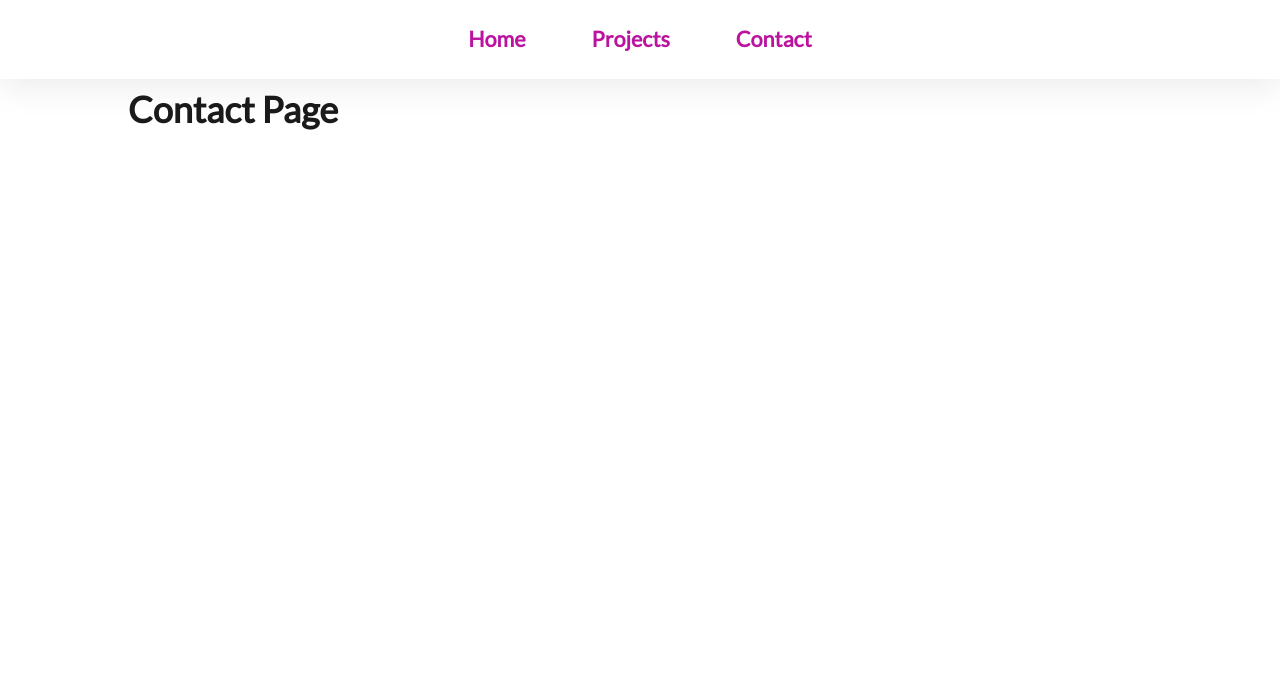
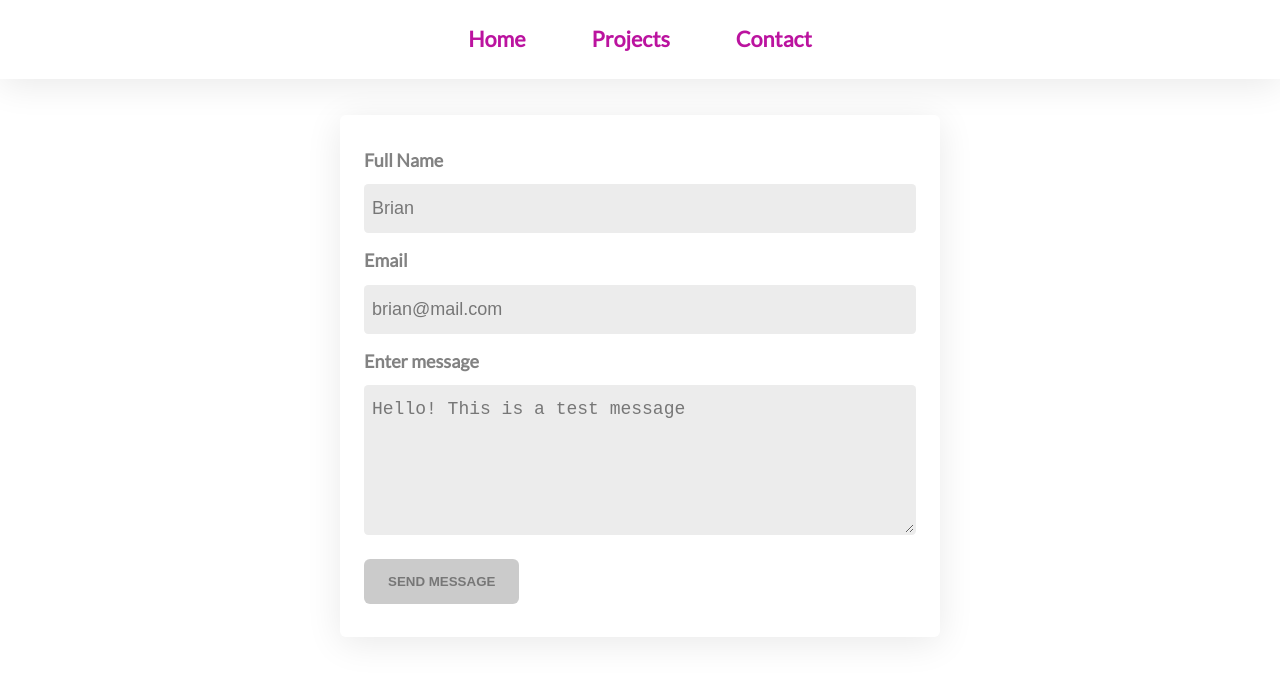
Before and after one commit to briantuju/portfolio, a Next.js app: page /contact in a window 1280 px wide. Shown: the top 678 px of the page. Built offline with nearby package versions, Linux system fonts and the light colour scheme; no server answers.

Commit message:
Update contact page

```diff
--- a/components/Button.js
+++ b/components/Button.js
@@ -1,9 +1,15 @@
 /* eslint-disable react/prop-types */
+import { SpinnerInline } from "./Loading";
 
-export default function Button({ type = "button", children, ...props }) {
+export default function Button({
+  type = "button",
+  isLoading = false,
+  children,
+  ...props
+}) {
   return (
-    <button type={type} className="btn" {...props}>
-      {children}
+    <button type={type} className="btn" data-disabled={isLoading} {...props}>
+      {isLoading ? <SpinnerInline /> : children}
     </button>
   );
 }
--- /dev/null
+++ b/components/Loading.js
@@ -0,0 +1,30 @@
+/* eslint-disable react/prop-types */
+
+// Spinning loading component
+export const Spinner = ({ className }) => {
+  return <div className={`load--circle ${className ? className : ""}`}></div>;
+};
+
+// Inline spinning component
+export const SpinnerInline = ({ className }) => {
+  return (
+    <div className="load--wrapper">
+      <div
+        className={`load--circle-inline ${className ? className : ""}`}
+      ></div>
+      <span className="load--text">Loading</span>
+    </div>
+  );
+};
+
+// Overlay loading component
+export const Overlay = ({ className, children }) => {
+  return (
+    <div className="load--overlay">
+      <span className={`load--overlay__icon ${className ? className : ""}`}>
+        <Spinner />
+      </span>
+      {children}
+    </div>
+  );
+};
--- a/package.json
+++ b/package.json
@@ -16,7 +16,8 @@
     "react": "17.0.1",
     "react-dom": "17.0.1",
     "sass": "^1.32.8",
-    "swr": "^0.5.5"
+    "swr": "^0.5.5",
+    "yup": "^0.32.9"
   },
   "devDependencies": {
     "eslint": "^7.23.0",
--- a/pages/contact.js
+++ b/pages/contact.js
@@ -1,12 +1,69 @@
+/* eslint-disable react/prop-types */
 import Head from "next/head";
+import { Form, Formik } from "formik";
+import schemas, { objSchema } from "../utils/schemas";
+import { fetcher } from "../lib/api";
+import TextAreaInput from "../components/formik/TextAreaInput";
+import TextInput from "../components/formik/TextInput";
+import Button from "../components/Button";
+
+const ContactForm = ({ handleSubmit }) => {
+  return (
+    <Formik
+      initialValues={{
+        name: "Brian",
+        email: "brian@mail.com",
+        comment: "Hello! This is a test message",
+      }}
+      validationSchema={objSchema({
+        email: schemas.email,
+        name: schemas.name,
+        comment: schemas.commentBody,
+      })}
+      onSubmit={async (values) => handleSubmit(values)}
+    >
+      {(formik) => (
+        <Form className="contact-form">
+          <TextInput label="Full Name" name="name" />
+
+          <TextInput label="Email" name="email" type="email" />
+
+          <TextAreaInput
+            label="Enter message"
+            placeholder="Type your message here"
+            name="comment"
+          />
+
+          <Button
+            type="submit"
+            isLoading={formik.isSubmitting}
+            disabled={!(formik.isValid && formik.dirty)}
+          >
+            Send message
+          </Button>
+        </Form>
+      )}
+    </Formik>
+  );
+};
 
 export default function Contact() {
+  const handleContactReq = async (values) => {
+    try {
+      const data = await fetcher("/api", values, "POST");
+      console.log(data);
+    } catch (error) {
+      console.log(error);
+    }
+  };
+
   return (
     <div>
       <Head>
         <title>Contact</title>
       </Head>
-      <h1>Contact Page</h1>
+
+      <ContactForm handleSubmit={handleContactReq} />
     </div>
   );
 }
```
Also changed, not shown: 1 other file (tests, documents, lock files or other folders).
